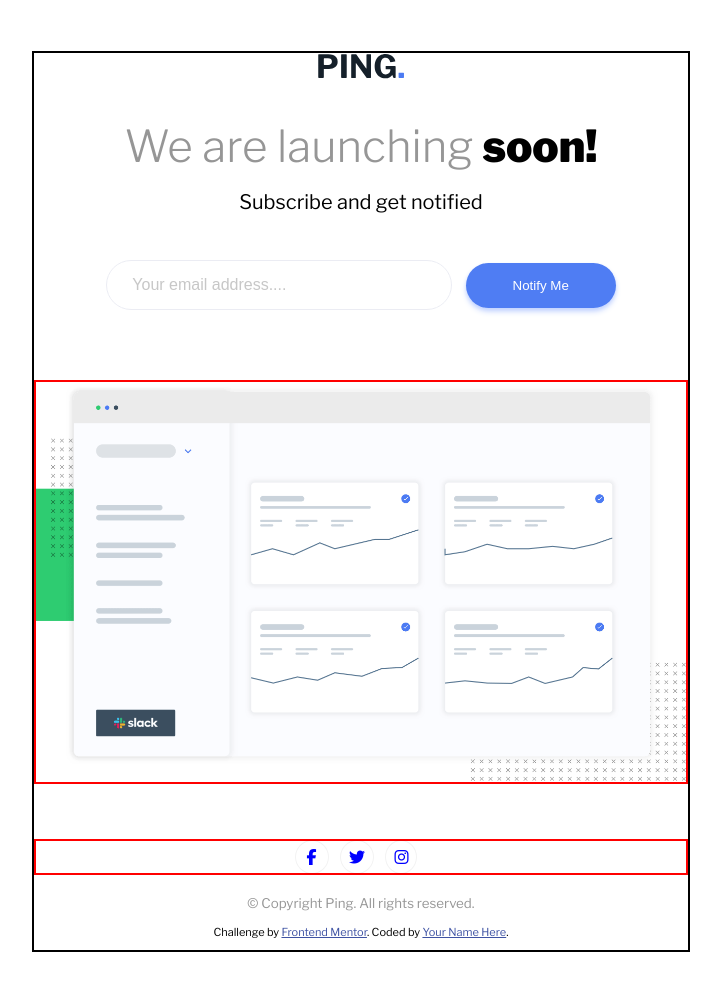
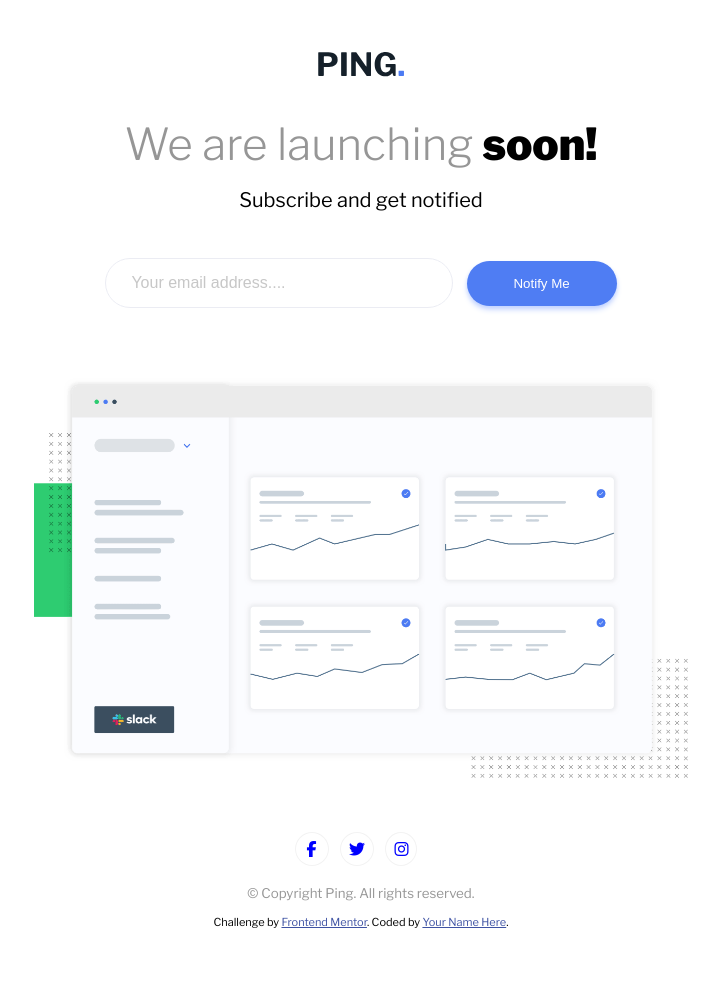
Before and after one commit to thisisobate/single_column_coming_soon_page, a plain HTML site: page index.html in a window 1280 px wide. Shown: the whole page, without its empty margins (279-1000 px from the left). Drawn offline with nearby package versions, Linux system fonts and the light colour scheme.

Commit message:
Added styling and removed borders on container

```diff
--- a/css/style.css
+++ b/css/style.css
@@ -10,7 +10,6 @@ body {
 .container {
   margin: 4% 24%;
   text-align: center;
-  border: 2px solid black;
 }
 
 .container > h2 {
@@ -25,7 +24,6 @@ body {
 }
 
 .img-container {
-  border: 2px solid red;
   margin-top: 70px;
   height: 400px;
 }
@@ -74,7 +72,6 @@ button[type='submit']:hover {
 }
 
 .social-icons {
-  border: 2px solid red;
   margin-top: 55px;
   margin-bottom: 20px;
 }
```
